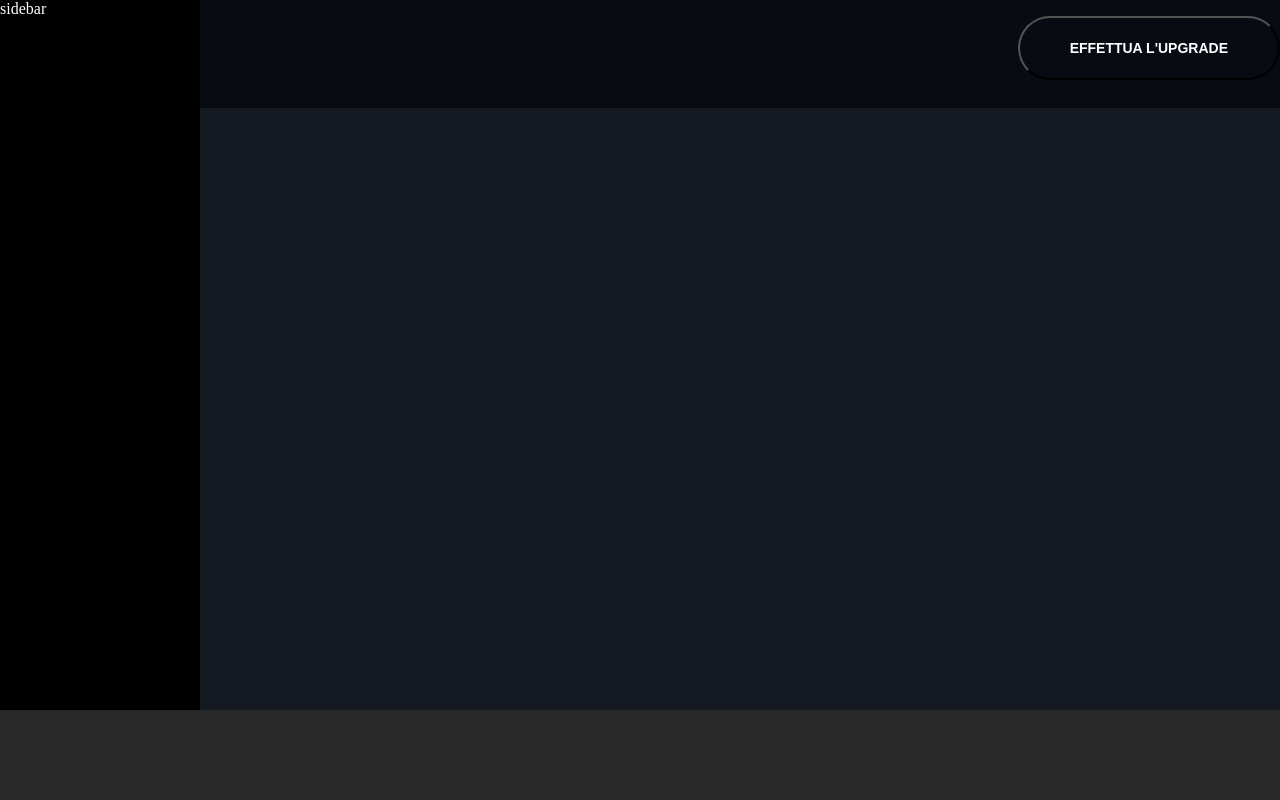
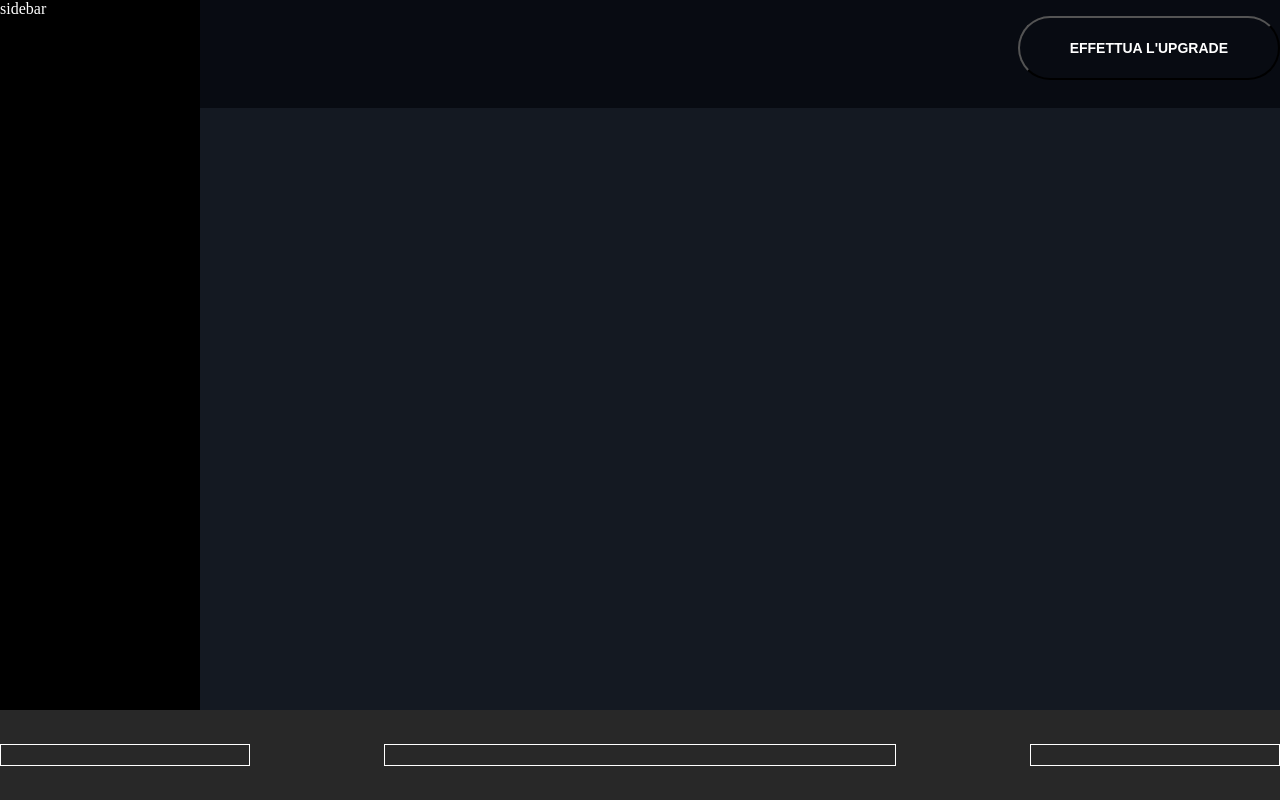
Before and after one commit to DavideLopez/html-css-spotifyweb, a plain HTML site: page index.html in a window 1280 px wide. Drawn offline with Linux system fonts and the light colour scheme.

Commit message:
abozzato layout toolbar player

```diff
--- a/index.html
+++ b/index.html
@@ -1,12 +1,15 @@
 <!DOCTYPE html>
 <html lang="en">
+
 <head>
     <meta charset="UTF-8">
     <meta http-equiv="X-UA-Compatible" content="IE=edge">
     <meta name="viewport" content="width=device-width, initial-scale=1.0">
     <link rel="stylesheet" href="style.css">
+    <script src="https://kit.fontawesome.com/7e9f3c2453.js" crossorigin="anonymous"></script>
     <title>spotifyweb</title>
 </head>
+
 <body>
 
     <div class="container">
@@ -22,8 +25,21 @@
             </main>
         </div>
         <aside class="toolbar-multimedia">
+            <div class="current-song">
+
+            </div>
+
+            <div class="player">
+
+            </div>
+
+            <div class="volume">
+
+            </div>
+
         </aside>
     </div>
 
 </body>
+
 </html>
--- a/style.css
+++ b/style.css
@@ -32,18 +32,24 @@ a {
 
 .toolbar-multimedia {
     display: flex;
+    justify-content: space-between;
+    flex-basis: 90px;
+    align-items: center;
     flex-shrink: 0;
     min-height: 90px;
     background-color: #282828;
+    padding: 20px 0px;
 }
 
 .nav-bar-side {
     width: 200px;
     background-color: black;
+    /* max-height: 100%; */
 }
 
 .main-container {
     flex-grow: 1;
+    overflow: auto;
 }
 
 .upgrade-bar {
@@ -74,3 +80,22 @@ header p{
 
     }
 } */
+
+/* CONTENUTO */
+
+.toolbar-multimedia > *{
+    padding: 10px;
+    border: 1px solid white;
+}
+
+.current-song, .volume{
+    flex-basis: 250px;
+}
+
+.toolbar-multimedia .player{
+    flex-basis: 40%;
+}
+
+.player{
+    flex-basis: 35%;
+}
```
